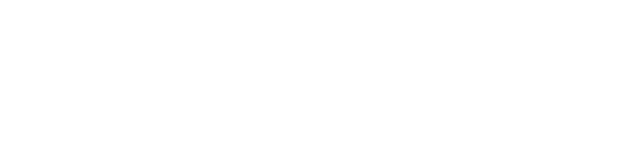
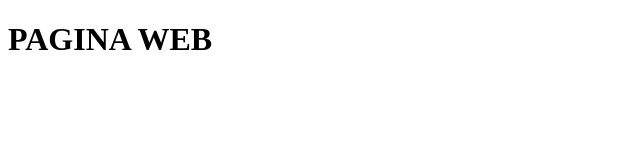
Before and after one commit to caispalALISSON/uma-demo, a plain HTML site: page index.html in a window 1280 px wide. Shown: the whole page, without its empty margins (0-640 px from the left). Drawn offline with Linux system fonts and the light colour scheme.

Commit message:
cambie titulo y contenido

```diff
--- a/index.html
+++ b/index.html
@@ -4,9 +4,10 @@
     <meta charset="UTF-8">
     <meta http-equiv="X-UA-Compatible" content="IE=edge">
     <meta name="viewport" content="width=device-width, initial-scale=1.0">
-    <title>Document</title>
+    <title>www.uma.edu.sv</title>
 </head>
 <body>
+    <h1>PAGINA WEB</h1>
 
 </body>
 </html>
```
